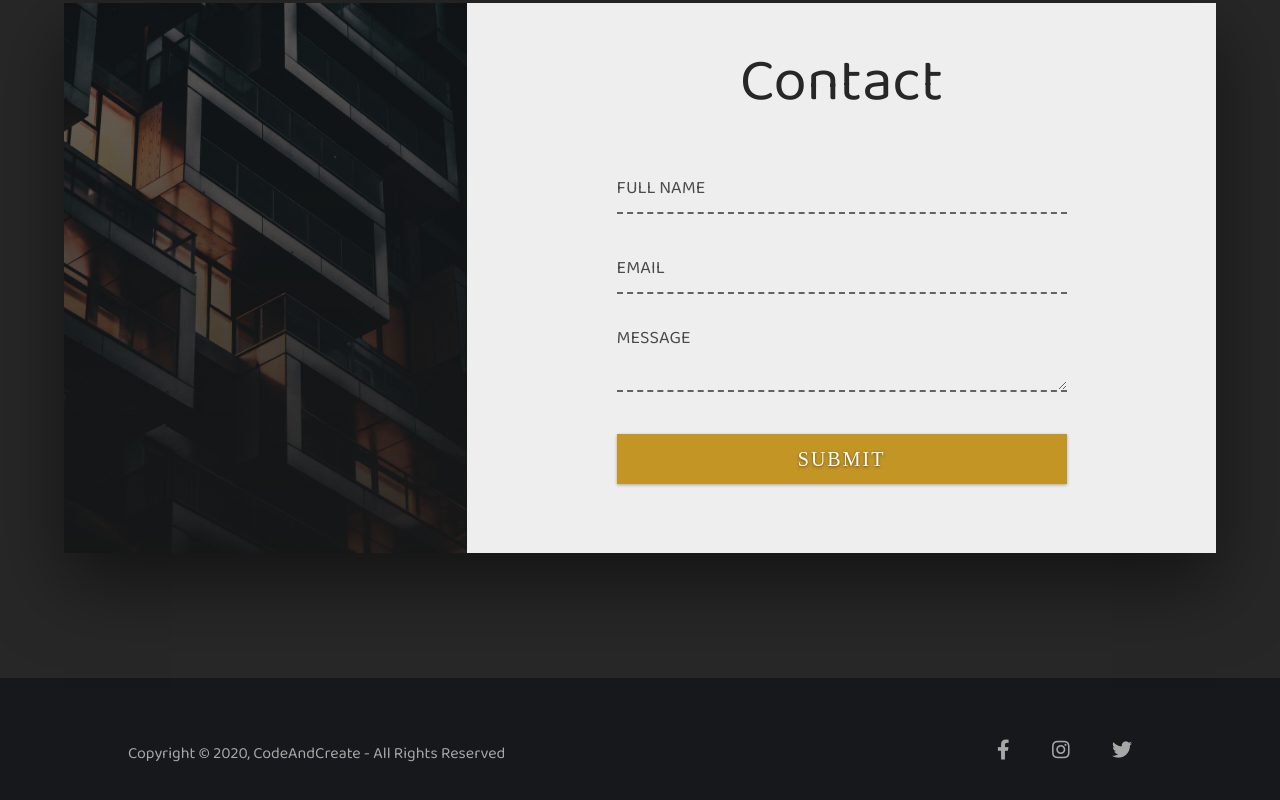
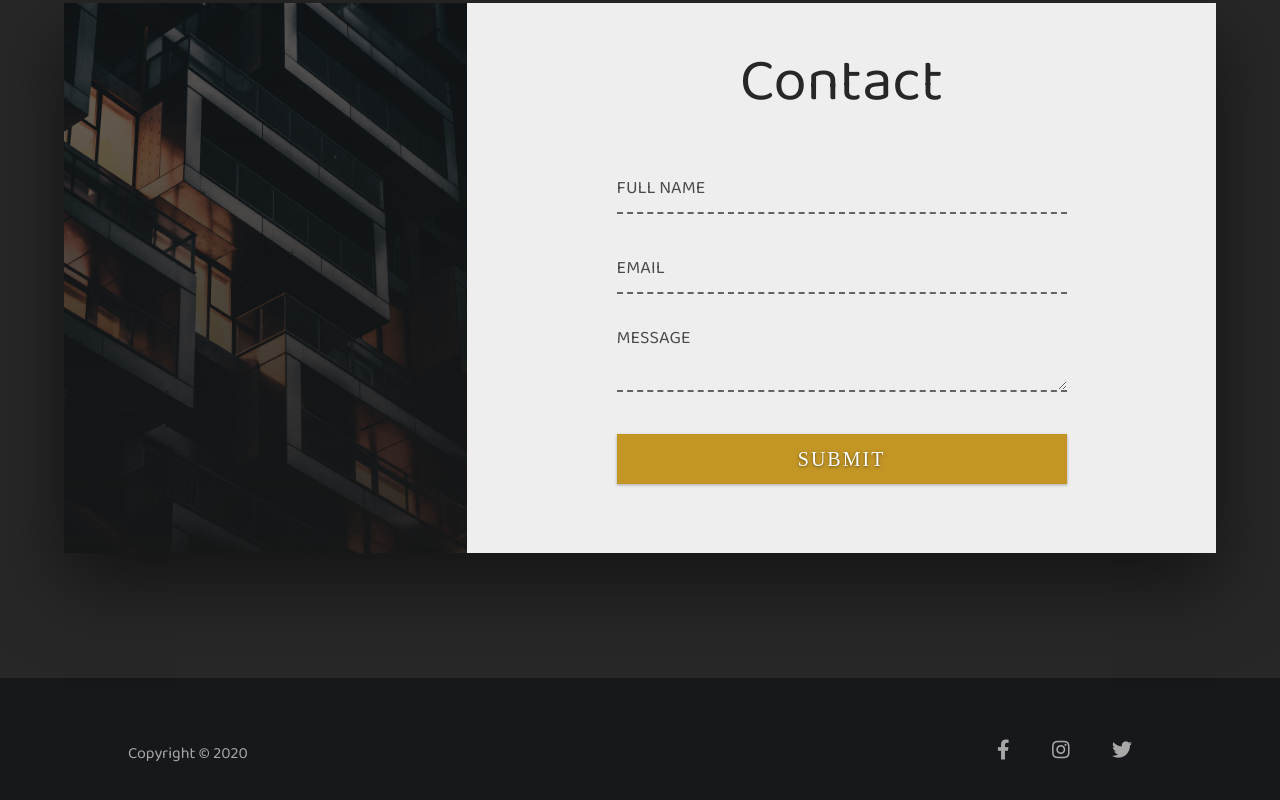
Before and after one commit to ramzi-kh/architect-website, a plain HTML site: page index.html in a window 1280 px wide. Shown: the part 3894-4694 px from the top of the page. Drawn offline with nearby package versions, Linux system fonts and the light colour scheme; files whose address does not match are found by name; a web font is replaced by a local one.

Commit message:
Update index.html

```diff
--- a/index.html
+++ b/index.html
@@ -227,7 +227,7 @@
       <footer class="footer">
         <div class="footer-content">
           <p class="copyright">
-            Copyright &copy; 2020, CodeAndCreate - All Rights Reserved
+            Copyright &copy; 2020
           </p>
           <div class="social-list">
             <a href="#"><i class="fab fa-facebook-f"></i></a>
```
